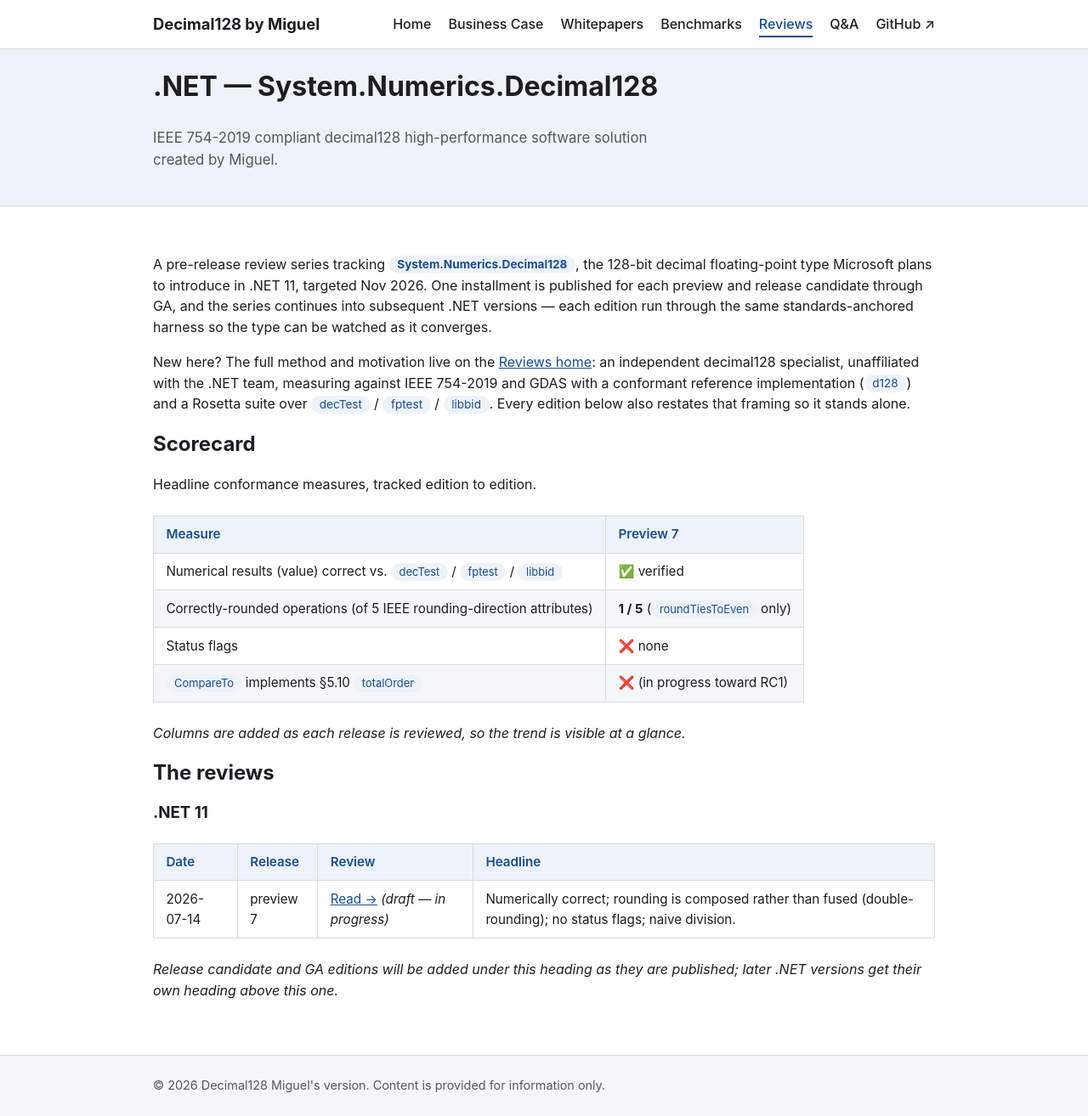
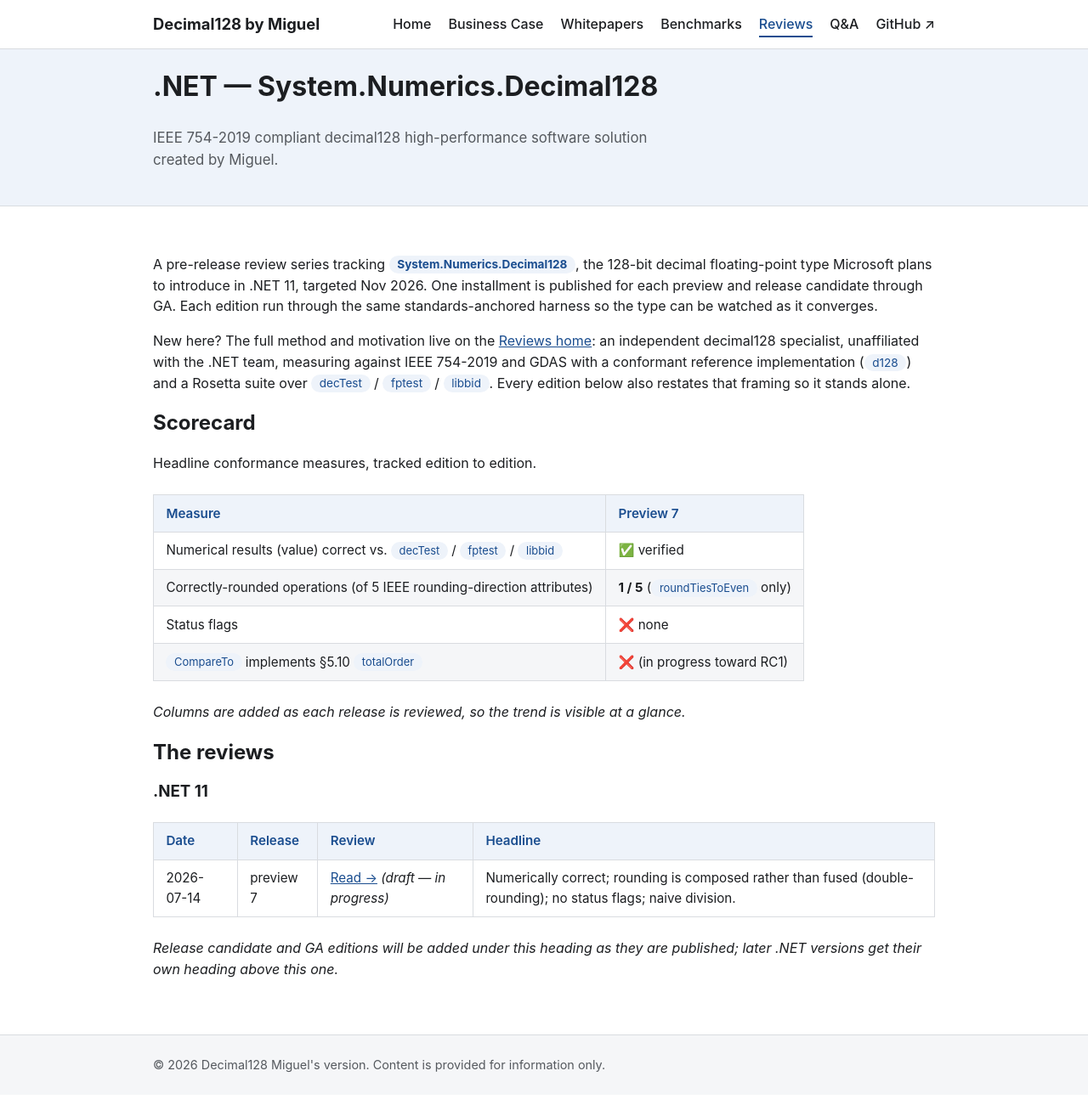
Before and after one commit to migueldecimal128/decimal128-www, a Jekyll site: the page built from reviews/dotnet.md, in a window 1280 px wide and 1314 px high. Shown: the whole window at 85% size. Built offline with Jekyll 4.4.1, drawn with Linux system fonts in a browser that asks for light colours.

Commit message:
reviews/dotnet: tighten the series-intro wording
Co-Authored-By: Claude Opus 4.8 (1M context) <noreply@anthropic.com>
Claude-Session: https://claude.ai/code/session_01LSVQwEZTAfPTLXwCMPNdTH

```diff
--- a/reviews/dotnet.md
+++ b/reviews/dotnet.md
@@ -8,10 +8,10 @@ heading: ".NET — System.Numerics.Decimal128"
 
 A pre-release review series tracking **`System.Numerics.Decimal128`**, the
 128-bit decimal floating-point type Microsoft plans to introduce in .NET 11,
-targeted Nov 2026. One
-installment is published for each preview and release candidate through GA, and
-the series continues into subsequent .NET versions — each edition run through the
-same standards-anchored harness so the type can be watched as it converges.
+targeted Nov 2026. One installment is published for each preview and release
+candidate through GA.
+Each edition run through the same standards-anchored harness so the
+type can be watched as it converges.
 
 New here? The full method and motivation live on the
 [Reviews home](../reviews.html): an independent decimal128 specialist, unaffiliated
```
